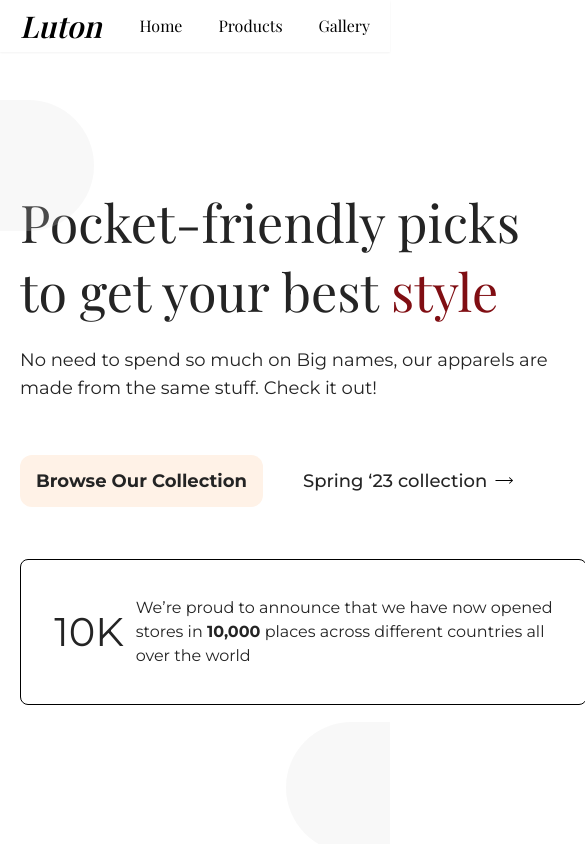
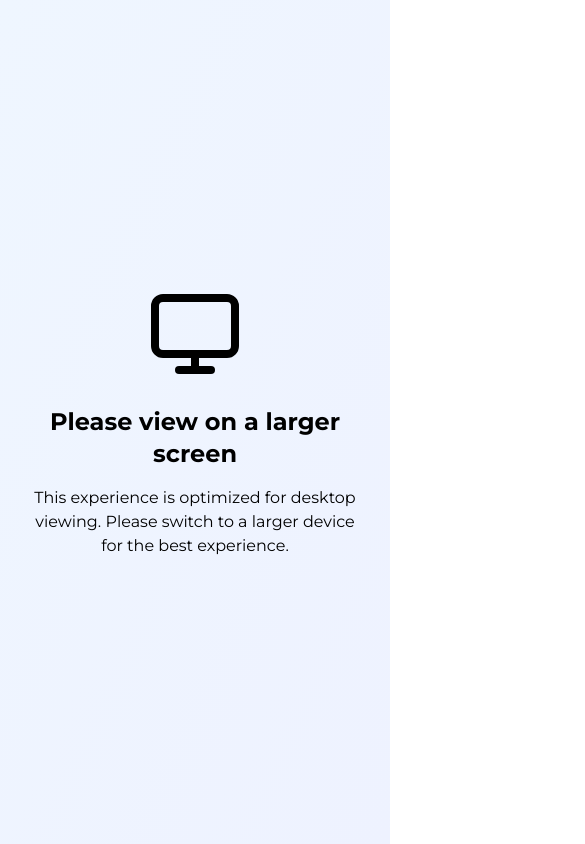
Before and after one commit to Itsjustblack/luton-apparel, a React (Vite) app: page / in a window 390 px wide. Before the commit this address led to /home. Shown: the top 844 px of the page, 585 px wide, since content can reach past the window. Built offline with nearby package versions, Linux system fonts and the light colour scheme; a web font is replaced by a local one.

Commit message:
fix: Removed view on mobile

```diff
--- a/package.json
+++ b/package.json
@@ -16,6 +16,7 @@
     "@vercel/analytics": "^1.3.1",
     "classnames": "^2.5.1",
     "framer-motion": "^11.2.10",
+    "lucide-react": "^0.486.0",
     "react": "^18.2.0",
     "react-dom": "^18.2.0",
     "react-router-dom": "^6.21.3"
--- a/src/components/Layout/index.tsx
+++ b/src/components/Layout/index.tsx
@@ -1,10 +1,15 @@
 import { ReactLenis } from "@studio-freight/react-lenis";
 import { ReactNode } from "react";
+import ViewOnlyOnDesktop from "../ViewOnlyOnDesktop";
 
 interface Props {
 	children: ReactNode | ReactNode[];
 }
 
 export function Layout({ children }: Props) {
-	return <ReactLenis root>{children}</ReactLenis>;
+	return (
+		<ReactLenis root>
+			<ViewOnlyOnDesktop>{children}</ViewOnlyOnDesktop>
+		</ReactLenis>
+	);
 }
--- /dev/null
+++ b/src/components/ViewOnlyOnDesktop.tsx
@@ -0,0 +1,44 @@
+import { Monitor } from "lucide-react";
+import React, { useEffect, useState } from "react";
+
+interface Props {
+	children: React.ReactNode;
+}
+
+const ViewOnlyOnDesktop = ({ children }: Props) => {
+	const [isMobile, setIsMobile] = useState(false);
+
+	useEffect(() => {
+		// Check if screen is mobile sized
+		const checkScreenSize = () => {
+			setIsMobile(window.innerWidth < 1024);
+		};
+
+		// Initial check
+		checkScreenSize();
+
+		// Add event listener for window resize
+		window.addEventListener("resize", checkScreenSize);
+
+		// Cleanup
+		return () => window.removeEventListener("resize", checkScreenSize);
+	}, []);
+
+	if (isMobile)
+		return (
+			<div className="min-h-screen flex flex-col items-center justify-center bg-gradient-to-br from-blue-50 to-indigo-50 p-8 text-center font-helvetica">
+				<Monitor className="w-24 h-24 text-gray-800 mb-6" />
+				<h1 className="text-2xl md:text-3xl font-bold text-gray-800 mb-4">
+					Please view on a larger screen
+				</h1>
+				<p className="text-gray-600 max-w-md mx-auto">
+					This experience is optimized for desktop viewing. Please switch to a
+					larger device for the best experience.
+				</p>
+			</div>
+		);
+
+	return <>{children}</>;
+};
+
+export default ViewOnlyOnDesktop;
```
Also changed, not shown: 1 other file (tests, documents, lock files or other folders).
